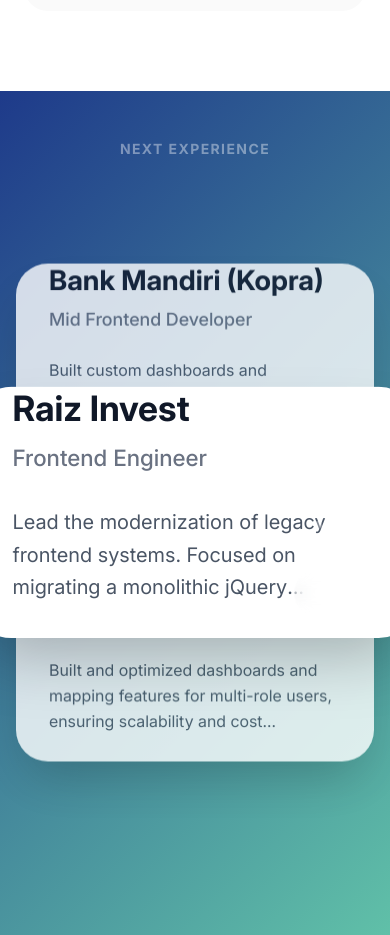
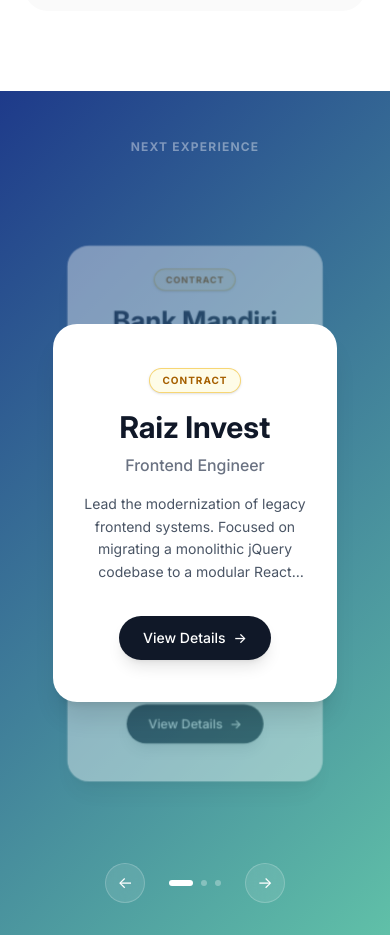
Before and after one commit to dzulfiqarzaky19/portfolio, a React app: page /experience/consistech in a window 390 px wide. Shown: the part 5480-6415 px from the top of the page. Built offline with nearby package versions, Linux system fonts and the light colour scheme; the HTML template or start-up script is replaced by a standard one.

Commit message:
portfolio: fix projectFooter and experienceFooter

```diff
--- a/src/features/experience/components/ExperienceFooter.tsx
+++ b/src/features/experience/components/ExperienceFooter.tsx
@@ -1,4 +1,4 @@
-import { useState } from 'react';
+import { useEffect, useState } from 'react';
 import { AnimatePresence, motion } from 'motion/react';
 import { wrap } from 'motion';
 import { Link } from '@tanstack/react-router';
@@ -22,6 +22,14 @@ export const ExperienceFooter: React.FC<ExperienceFooterProps> = ({ currentExper
   const VISIBLE_RANGE = 1;
 
   const [index, setIndex] = useState(0);
+  const [width, setWidth] = useState(0);
+
+  useEffect(() => {
+    const handleResize = () => setWidth(window.innerWidth);
+    handleResize();
+    window.addEventListener('resize', handleResize);
+    return () => window.removeEventListener('resize', handleResize);
+  }, []);
 
   const nextExperience = () => setIndex((prev) => prev + 1);
   const prevExperience = () => setIndex((prev) => prev - 1);
@@ -36,7 +44,21 @@ export const ExperienceFooter: React.FC<ExperienceFooterProps> = ({ currentExper
         background: activeExperience.theme.gradient
       }}
     >
-      <div className="relative w-full max-w-7xl h-[800px] flex items-center justify-center">
+      <motion.div
+        className="relative w-[90%] max-w-7xl h-[600px] lg:h-[800px] flex items-center justify-center cursor-grab active:cursor-grabbing touch-none"
+        drag="y"
+        dragConstraints={{ top: 0, bottom: 0 }}
+        dragElastic={0.2}
+        onDragEnd={(_, { offset }) => {
+          const swipe = offset.y;
+
+          if (swipe < -50) {
+            nextExperience();
+          } else if (swipe > 50) {
+            prevExperience();
+          }
+        }}
+      >
         <AnimatePresence mode="popLayout" initial={false}>
           {experiences.map((experience, i) => {
             const offset = wrap(-1, total - 1, i - virtualIndex);
@@ -46,6 +68,7 @@ export const ExperienceFooter: React.FC<ExperienceFooterProps> = ({ currentExper
             if (!isInsideWindow) return null;
 
             const isCenter = offset === 0;
+            const isMobile = width < 768;
 
             return (
               <SliderCard
@@ -53,28 +76,29 @@ export const ExperienceFooter: React.FC<ExperienceFooterProps> = ({ currentExper
                 experience={experience}
                 offset={offset}
                 isCenter={isCenter}
+                isMobile={isMobile}
               />
             );
           })}
         </AnimatePresence>
-      </div>
+      </motion.div>
 
-      {/* Navigation Controls - Moved to right side for vertical feel */}
-      <div className="absolute right-12 top-1/2 -translate-y-1/2 flex flex-col items-center gap-6 z-50">
+      <div className="absolute z-50 flex items-center gap-6 bottom-8 left-1/2 -translate-x-1/2 flex-row md:top-1/2 md:right-12 md:bottom-auto md:left-auto md:-translate-y-1/2 md:translate-x-0 md:flex-col">
         <button
           onClick={prevExperience}
-          className="w-12 h-12 rounded-full border border-white/20 bg-white/10 text-white flex items-center justify-center hover:bg-white/20 transition-all backdrop-blur-sm cursor-pointer z-50"
+          className="w-10 h-10 md:w-12 md:h-12 rounded-full border border-white/20 bg-white/10 text-white flex items-center justify-center hover:bg-white/20 transition-all backdrop-blur-sm cursor-pointer z-50"
         >
-          ↑
+          <span className="md:rotate-0 -rotate-90">↑</span>
         </button>
 
-        <div className="flex flex-col gap-2">
+        <div className="flex flex-row md:flex-col gap-2">
             {experiences.map((_, i) => (
                 <div
                     key={i}
                     className={cn(
-                        "w-2 h-2 rounded-full transition-all duration-300",
-                        i === virtualIndex ? "h-8 bg-white" : "bg-white/30"
+                        "rounded-full transition-all duration-300",
+                        "w-1.5 h-1.5 md:w-2 md:h-2",
+                        i === virtualIndex ? "w-6 md:w-2 md:h-8 bg-white" : "bg-white/30"
                     )}
                 />
             ))}
@@ -82,13 +106,13 @@ export const ExperienceFooter: React.FC<ExperienceFooterProps> = ({ currentExper
 
         <button
           onClick={nextExperience}
-          className="w-12 h-12 rounded-full border border-white/20 bg-white/10 text-white flex items-center justify-center hover:bg-white/20 transition-all backdrop-blur-sm cursor-pointer z-50"
+          className="w-10 h-10 md:w-12 md:h-12 rounded-full border border-white/20 bg-white/10 text-white flex items-center justify-center hover:bg-white/20 transition-all backdrop-blur-sm cursor-pointer z-50"
         >
-          ↓
+           <span className="md:rotate-0 -rotate-90">↓</span>
         </button>
       </div>
 
-      <div className="absolute top-12 left-1/2 -translate-x-1/2 text-white/40 text-sm font-bold uppercase tracking-widest">
+      <div className="absolute top-12 left-1/2 -translate-x-1/2 text-white/40 text-xs md:text-sm font-bold uppercase tracking-widest text-center px-4 w-full">
          Next Experience
       </div>
     </footer>
@@ -99,28 +123,31 @@ interface SliderCardProps {
   experience: ExperienceData;
   offset: number;
   isCenter: boolean;
+  isMobile: boolean;
 }
 
-const SliderCard: React.FC<SliderCardProps> = ({ experience, offset, isCenter }) => {
-  const scale = isCenter ? 1.25 : 1;
-  const y = offset * 150; // Vertical spacing
+const SliderCard: React.FC<SliderCardProps> = ({ experience, offset, isCenter, isMobile }) => {
+  const scale = isCenter ? (isMobile ? 1 : 1.25) : (isMobile ? 0.9 : 1);
+
+  const responsiveY = offset * (isMobile ? 100 : 150);
+
   const z = isCenter ? 30 : 10;
-  const opacity = isCenter ? 1 : 0.8;
-  const rotationX = offset * -10; // Vertical rotation
+  const opacity = isCenter ? 1 : 0.4;
+  const rotationX = offset * -10;
 
   return (
     <motion.div
-      className="absolute flex items-center justify-center w-full max-w-4xl px-4"
+      className="absolute flex items-center justify-center w-full px-4 md:px-0 max-w-[90%] md:max-w-4xl"
       style={{ zIndex: z }}
-      initial={{ opacity: 0, scale: 0.8, y: y * 1.5 }}
+      initial={{ opacity: 0, scale: 0.8, y: responsiveY * 1.5 }}
       animate={{
-        y,
+        y: responsiveY,
         scale,
         opacity,
         rotateX: rotationX,
         filter: isCenter ? 'blur(0px)' : 'blur(0px)',
       }}
-      exit={{ opacity: 0, scale: 0.5, y: -y }}
+      exit={{ opacity: 0, scale: 0.5, y: -responsiveY }}
       transition={{
         type: 'spring',
         stiffness: 150,
@@ -128,19 +155,21 @@ const SliderCard: React.FC<SliderCardProps> = ({ experience, offset, isCenter })
       }}
     >
       <div className={cn(
-        "relative w-full aspect-video lg:aspect-2/1 rounded-[32px] p-8 md:p-12 overflow-hidden shadow-2xl transition-all duration-500",
-        "bg-white border border-white/50" // White card
+        "relative w-full md:w-[80%] rounded-[24px] md:rounded-[32px] p-6 md:p-12 overflow-hidden shadow-xl transition-all duration-500",
+        "bg-white border border-white/50",
+        // Mobile Aspect Ratio vs Desktop
+        "aspect-[3/4] md:aspect-video lg:aspect-2/1"
       )}>
-        <div className="flex flex-col lg:flex-row h-full relative z-10 gap-8 lg:gap-12 items-center">
+        <div className="flex flex-col lg:flex-row h-full relative z-10 gap-6 lg:gap-12 items-center justify-center md:justify-start">
           {/* Left Content */}
-          <div className="flex flex-col flex-1 items-start text-left h-full justify-center">
+          <div className="flex flex-col flex-1 items-center md:items-start text-center md:text-left h-full justify-center">
 
             <motion.div
                animate={{ opacity: 1, y: 0 }}
                transition={{ delay: 0.1 }}
-               className="mb-6"
+               className="mb-4 md:mb-6"
             >
-                <span className="inline-block px-3 py-1 rounded-full border border-yellow-500/50 bg-yellow-50 text-yellow-700 text-xs font-bold tracking-widest uppercase shadow-sm">
+                <span className="inline-block px-3 py-1 rounded-full border border-yellow-500/50 bg-yellow-50 text-yellow-700 text-[10px] md:text-xs font-bold tracking-widest uppercase shadow-sm">
                 {experience.role.type}
                 </span>
             </motion.div>
@@ -149,15 +178,15 @@ const SliderCard: React.FC<SliderCardProps> = ({ experience, offset, isCenter })
                 animate={{ opacity: 1, y: 0 }}
                 transition={{ delay: 0.2 }}
             >
-                <Text variant="h2" className="text-gray-900 font-bold leading-tight mb-2">
+                <Text variant="h2" className="text-gray-900 font-bold leading-tight mb-2 text-3xl md:text-4xl">
                 {experience.company.name}
                 </Text>
 
-                <Text variant="h3" className="text-gray-500 font-medium text-lg mb-6">
+                <Text variant="h3" className="text-gray-500 font-medium text-base md:text-lg mb-4 md:mb-6">
                 {experience.role.title}
                 </Text>
 
-                <p className="text-gray-600 leading-relaxed mb-8 max-w-sm line-clamp-3">
+                <p className="text-gray-600 leading-relaxed mb-6 md:mb-8 text-sm md:text-base max-w-sm line-clamp-4 md:line-clamp-3">
                 {experience.role.description}
                 </p>
             </motion.div>
@@ -165,12 +194,12 @@ const SliderCard: React.FC<SliderCardProps> = ({ experience, offset, isCenter })
             <motion.div
              animate={{ opacity: 1, y: 0 }}
              transition={{ delay: 0.3 }}
-             className="mt-auto"
+             className="mt-2 md:mt-auto"
             >
                 <Link
                 to="/experience/$experienceId"
                 params={{ experienceId: experience.id }}
-                className="group inline-flex items-center gap-2 px-6 py-3 rounded-full bg-gray-900 text-white font-medium hover:bg-black transition-all shadow-lg hover:shadow-xl"
+                className="group inline-flex items-center gap-2 px-6 py-3 rounded-full bg-gray-900 text-white text-sm md:text-base font-medium hover:bg-black transition-all shadow-lg hover:shadow-xl"
                 >
                 View Details
                 <span className="group-hover:translate-x-1 transition-transform">→</span>
@@ -178,7 +207,7 @@ const SliderCard: React.FC<SliderCardProps> = ({ experience, offset, isCenter })
             </motion.div>
           </div>
 
-          {/* Right Image (Browser Mockup) */}
+          {/* Right Image (Browser Mockup) - Hidden on Mobile to save space */}
           {experience.cardImage && (
             <div className={cn(
                 "hidden lg:block w-1/2 h-full relative perspective-distant",
--- a/src/features/projects/components/ProjectFooter.tsx
+++ b/src/features/projects/components/ProjectFooter.tsx
@@ -13,7 +13,7 @@ interface ProjectFooterProps {
 
 export const ProjectFooter: React.FC<ProjectFooterProps> = ({ currentProjectId }) => {
 
-  const uniqueProjects = Object.values(PROJECT_DETAILS) as Array<ProjectData>;
+  const uniqueProjects = Object.values(PROJECT_DETAILS);
 
   const otherProjects = uniqueProjects.filter(p => p.id !== currentProjectId);
 
@@ -45,7 +45,21 @@ export const ProjectFooter: React.FC<ProjectFooterProps> = ({ currentProjectId }
         background: activeProject.theme.gradient || 'hsl(var(--primary))'
       }}
     >
-      <div className="relative w-full max-w-7xl h-[800px] flex items-center justify-center">
+      <motion.div
+        className="relative w-[80%] max-w-7xl h-[600px] md:h-[800px] flex items-center justify-center cursor-grab active:cursor-grabbing touch-none"
+        drag="x"
+        dragConstraints={{ left: 0, right: 0 }}
+        dragElastic={0.2}
+        onDragEnd={(_, { offset }) => {
+          const swipe = offset.x;
+
+          if (swipe < -50) {
+            nextProject();
+          } else if (swipe > 50) {
+            prevProject();
+          }
+        }}
+      >
         <AnimatePresence mode="popLayout" initial={false}>
           {projects.map((project, i) => {
             // User's requested logic
@@ -57,8 +71,7 @@ export const ProjectFooter: React.FC<ProjectFooterProps> = ({ currentProjectId }
 
             const isCenter = offset === 0;
 
-            // Simple responsive offset logic, can be tuned
-            const baseOffset = width < 768 ? 250 : 250;
+            const baseOffset = width < 640 ? 60 : (width < 1024 ? 120 : 180);
 
             return (
               <SliderCard
@@ -71,7 +84,7 @@ export const ProjectFooter: React.FC<ProjectFooterProps> = ({ currentProjectId }
             );
           })}
         </AnimatePresence>
-      </div>
+      </motion.div>
 
       <div className="absolute bottom-12 left-1/2 -translate-x-1/2 flex items-center gap-12 z-50">
         <button
@@ -112,19 +125,19 @@ interface SliderCardProps {
   project: ProjectData;
   offset: number;
   isCenter: boolean;
-  baseOffset: number; // Added prop
+  baseOffset: number;
 }
 
 const SliderCard: React.FC<SliderCardProps> = ({ project, offset, isCenter, baseOffset }) => {
   const scale = isCenter ? 1 : 0.85;
-  const x = offset * baseOffset; // Use dynamic baseOffset
+  const x = offset * baseOffset;
   const z = isCenter ? 30 : 10;
   const opacity = isCenter ? 1 : 0.9;
   const rotationY = offset * 5;
 
   return (
     <motion.div
-      className="absolute flex items-center justify-center w-full max-w-2xl md:max-w-3xl"
+      className="absolute flex items-center justify-center w-full max-w-[90%] md:max-w-3xl"
       style={{ zIndex: z }}
       initial={{ opacity: 0, scale: 0.8, x: x * 1.5 }}
       animate={{
@@ -142,20 +155,21 @@ const SliderCard: React.FC<SliderCardProps> = ({ project, offset, isCenter, base
       }}
     >
       <div className={cn(
-        "relative w-full aspect-16/10 rounded-[40px] p-10 md:p-16 overflow-hidden shadow-2xl transition-all duration-500",
-        "bg-white border border-white/50" // White card
+        "relative w-full rounded-[24px] md:rounded-[40px] p-6 md:p-16 overflow-hidden shadow-2xl transition-all duration-500",
+        "bg-white border border-white/50",
+       "aspect-11/14 sm:aspect-16/10"
       )}>
         <div className="flex flex-col h-full relative z-10 text-left items-start">
           <motion.div
             animate={{ opacity: 0.6 }}
-            className="mb-6"
+            className="mb-4 md:mb-6"
           >
-            <span className="inline-block px-3 py-1 rounded-full border border-blue-500/50 bg-blue-50 text-blue-700 text-xs font-bold tracking-widest uppercase shadow-sm">
+            <span className="inline-block px-3 py-1 rounded-full border border-blue-500/50 bg-blue-50 text-blue-700 text-[10px] md:text-xs font-bold tracking-widest uppercase shadow-sm">
              {project.tag}
             </span>
           </motion.div>
 
-          <Text variant="display" className={cn("font-display transition-all duration-500 text-gray-900", isCenter ? "mb-6 text-5xl" : "mb-0 text-3xl opacity-60")}>
+          <Text variant="display" className={cn("font-display transition-all duration-500 text-gray-900", isCenter ? "mb-4 md:mb-6 text-3xl md:text-5xl" : "mb-0 text-xl md:text-3xl opacity-60")}>
             {project.title}
           </Text>
 
@@ -163,19 +177,19 @@ const SliderCard: React.FC<SliderCardProps> = ({ project, offset, isCenter, base
                 initial={{ opacity: 0, y: 10 }}
                 animate={{ opacity: 1, y: 0 }}
                 exit={{ opacity: 0, y: 10 }}
-                className="flex flex-col flex-1"
+                className="flex flex-col flex-1 w-full"
               >
-                <Text className="text-xl text-gray-600 mb-10 line-clamp-2 max-w-2xl leading-relaxed">
+                <Text className="text-base md:text-xl text-gray-600 mb-6 md:mb-10 line-clamp-4 md:line-clamp-2 max-w-2xl leading-relaxed">
                   {project.subtitle}
                 </Text>
 
                 <div className="flex-1" />
 
-                <div className="mt-12 flex flex-wrap gap-6">
+                <div className="mt-4 md:mt-12 grid grid-cols-1 md:flex md:flex-wrap gap-2 md:gap-6 w-full">
                   <Link
                     to="/projects/$projectId"
                     params={{ projectId: project.id }}
-                    className="px-8 py-3 rounded-full bg-gray-900 text-white font-bold hover:bg-black transition-all shadow-lg hover:shadow-xl hover:-translate-y-0.5"
+                    className="w-full md:w-auto text-center px-6 py-2.5 md:py-3 rounded-full bg-gray-900 text-white text-xs md:text-base font-bold hover:bg-black transition-all shadow-lg hover:shadow-xl hover:-translate-y-0.5"
                   >
                     Read Case Study
                   </Link>
@@ -185,9 +199,9 @@ const SliderCard: React.FC<SliderCardProps> = ({ project, offset, isCenter, base
                       href={project.githubUrl}
                       target="_blank"
                       rel="noopener noreferrer"
-                      className="px-8 py-3 rounded-full border-2 border-gray-200 text-gray-700 font-bold hover:bg-gray-50 transition-all"
+                      className="w-full md:w-auto text-center px-6 py-2.5 md:py-3 rounded-full border-2 border-gray-200 text-gray-700 text-xs md:text-base font-bold hover:bg-gray-50 transition-all"
                     >
-                      View on Github
+                      Github
                     </a>
                   )}
 
@@ -196,7 +210,7 @@ const SliderCard: React.FC<SliderCardProps> = ({ project, offset, isCenter, base
                       href={project.liveDemoUrl}
                       target="_blank"
                       rel="noopener noreferrer"
-                      className="px-8 py-3 rounded-full border-2 border-gray-200 text-gray-700 font-bold hover:bg-gray-50 transition-all"
+                      className="w-full md:w-auto text-center px-6 py-2.5 md:py-3 rounded-full border-2 border-gray-200 text-gray-700 text-xs md:text-base font-bold hover:bg-gray-50 transition-all"
                     >
                       Live Demo
                     </a>
```
